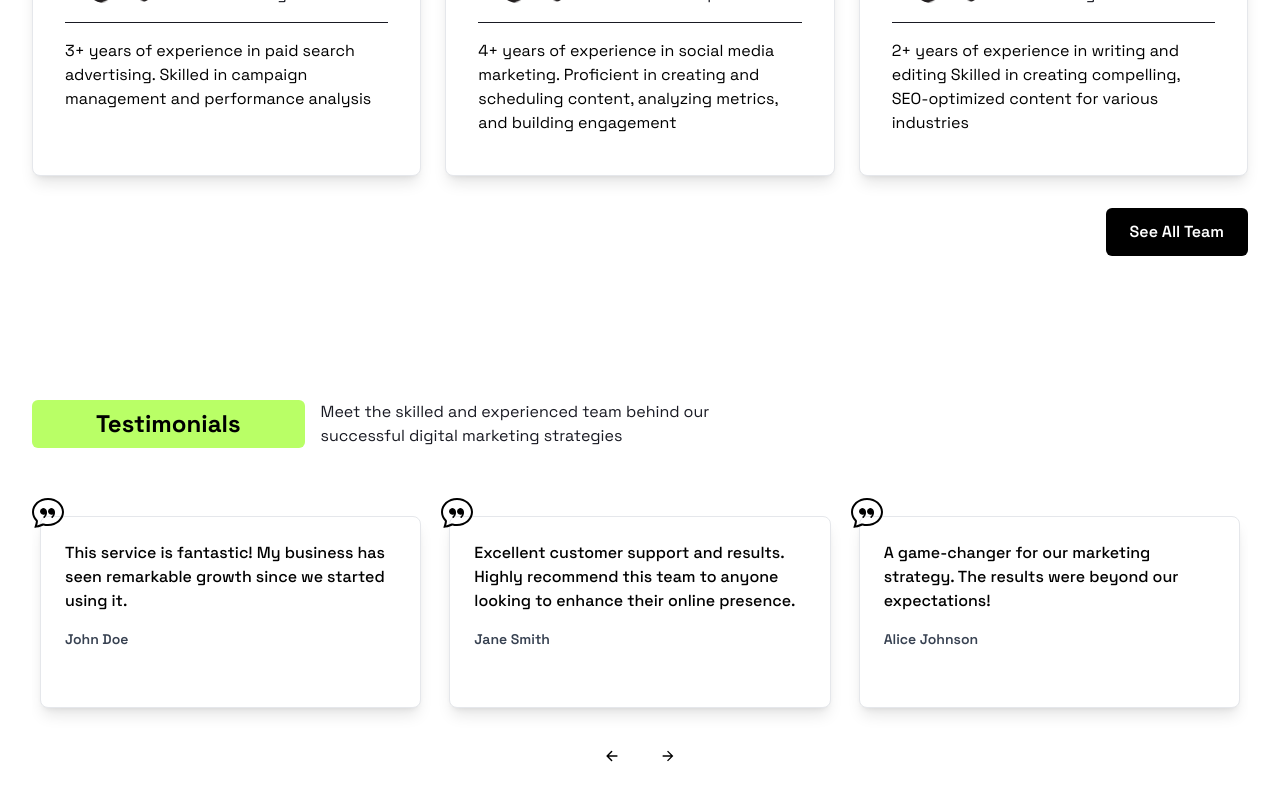
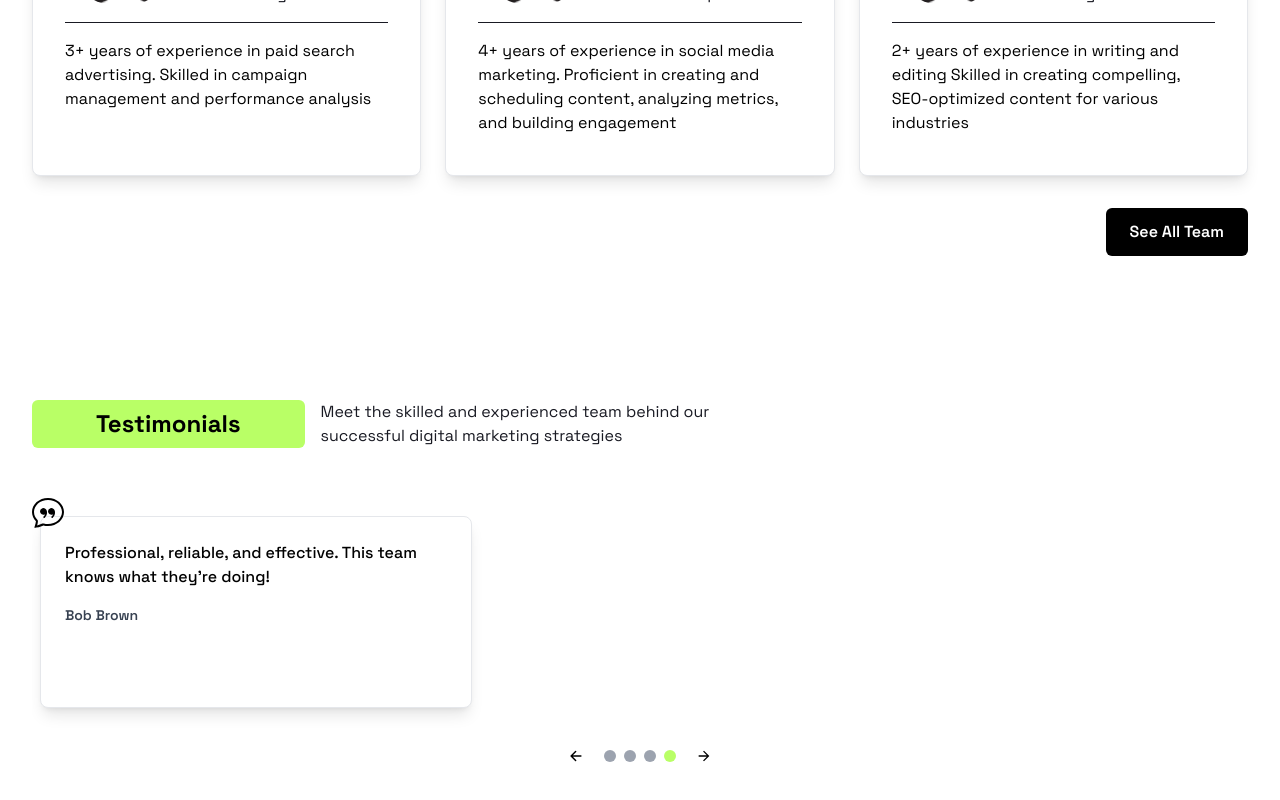
Before and after one commit to Jrkusha5/Marketing-Agency, a React (Vite) app: page / in a window 1280 px wide. Shown: the part 4784-5584 px from the top of the page. Built offline with nearby package versions, Linux system fonts and the light colour scheme.

Commit message:
first commit

```diff
--- a/src/components/Testimonials.jsx
+++ b/src/components/Testimonials.jsx
@@ -37,6 +37,10 @@ const Testimonials = () => {
       setCurrentIndex((prevIndex)=>(prevIndex-itemsToShow + testimonialsData.length)% testimonialsData.length)
      }
 
+     const handleDotClick =(index)=>{
+      setCurrentIndex(index)
+     }
+
   return (
     <section className='pt-24 pb-12 bg-white' id='testimonials'>
   <div className='max-w-7xl mx-auto px-4 sm:px-6 lg:px-8 relative'>
@@ -54,7 +58,7 @@ const Testimonials = () => {
             <div className='relative mb-12'>
               <div className='flex flex-col md:flex-row max-w-7xl gap-3 mx-auto overflow-hidden'>
                 {
-                  testimonialsData.slice(0,3).map((testimonial, index)=>(
+                  testimonialsData.slice(currentIndex , currentIndex + itemsToShow).map((testimonial, index)=>(
                     <div key={index} className='w-full relative py-5 md:max-w-md px-2'>
                       <div className='absolute top-0 left-0 z-30'>
                         <BsChatQuote className='size-8'/>
@@ -71,15 +75,28 @@ const Testimonials = () => {
 
               <div className='absolute mt-5 left-1/2 transform -translate-x-1/2 flex
               items-center space-x-5 z-10'>
-                <button className='text-black'>
+                <button className='text-black'
+                onClick={handlePrevious}
+                >
                   <IoArrowBack/>
                 </button>
 
-                <div>
+                <div className='flex space-x-2'>
+                     {
+                      testimonialsData.map((_, index)=>(
+                        <button
+                        onClick={()=>handleDotClick}
+                        key={index} className={`w-3 h-3 rounded-full ${index >=currentIndex
+                          && index <currentIndex + itemsToShow ? 'bg-primary' : 'bg-gray-400'
+                        }`}/>
 
+
+                      ))
+                     }
                 </div>
 
-                <button className='text-black'>
+                <button className='text-black'
+                onClick={handleNext}>
                   <IoMdArrowForward/>
                 </button>
 
--- a/src/components/WorkingProcess.jsx
+++ b/src/components/WorkingProcess.jsx
@@ -36,7 +36,7 @@ const WorkingProcess = () => {
                                 <h3 className='text-lg font-semibold'>{step.question}</h3>
                             </div>
 
-                            <div className='text-right  p-1.5 '>
+                            <div className='text-right p-1.5 '>
                                 {
                                     openIndex=== i ? (<FaMinus/>) : (<FaPlus/>)
                                 }
```
